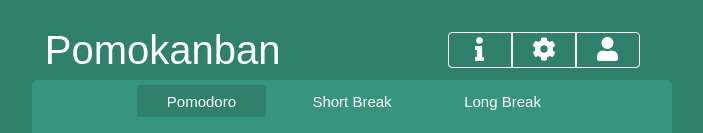
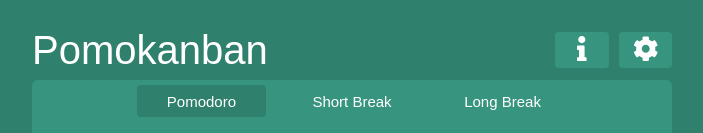
Before and after one commit to nameistao/Pomokanban, a Next.js app: page / in a window 1280 px wide. Shown: the top 133 px of the page, without its empty margins (288-991 px from the left). Built offline with nearby package versions, Linux system fonts and the light colour scheme.

Commit message:
update info and settings buttons

```diff
--- a/components/Header.tsx
+++ b/components/Header.tsx
@@ -4,22 +4,24 @@ import Title from "components/headerComponents/Title";
 import ButtonGroup from "components/headerComponents/ButtonGroup";
 
 const StyledSection = styled.section`
-  width: 60vw;
+  width: 50vw;
   height: 7.5vh;
   margin: 0 auto 0 auto;
   color: #fff;
   display: flex;
+  justify-content: space-between;
 `;
 
 interface IProps {
   setShowModal: Function;
+  colorScheme: Array<string>;
 }
 
-const Header = ({ setShowModal }: IProps) => {
+const Header = ({ setShowModal, colorScheme }: IProps) => {
   return (
     <StyledSection>
       <Title />
-      <ButtonGroup setShowModal={setShowModal} />
+      <ButtonGroup setShowModal={setShowModal} colorScheme={colorScheme} />
     </StyledSection>
   );
 };
--- a/components/headerComponents/ButtonGroup.tsx
+++ b/components/headerComponents/ButtonGroup.tsx
@@ -3,60 +3,72 @@ import Info from "components/icons/Info";
 import Settings from "components/icons/Settings";
 import User from "components/icons/User";
 
-const StyledButtonGroup = styled.div`
+const StyledButtonGroup = styled.div<{ color: string }>`
   height: 60%;
   width: 25%;
   display: flex;
-  align-items: center;
-  margin: auto;
+  margin: auto 0 auto 0;
+  justify-content: flex-end;
 
   button {
-    border: 1px solid #fff;
-    background-color: inherit;
+    border: none;
+    background-color: ${(props) => props.color};
     color: white;
     cursor: pointer;
     width: 33.333%;
     height: 100%;
+    transition: background-color 0.7s ease;
+    margin-left: 10px;
 
     :hover {
       background: #fff;
-      color: black;
+      color: ${(props) => props.color};
     }
   }
 `;
 
 const StyledInfoButton = styled.button`
-  border-top-left-radius: 4px;
-  border-bottom-left-radius: 4px;
+  border-radius: 4px;
 `;
 
-const StyledSettingsButton = styled.button``;
+const StyledSettingsButton = styled.button`
+  border-radius: 4px;
+`;
 
 const StyledAccountButton = styled.button`
-  border-top-right-radius: 4px;
-  border-bottom-right-radius: 4px;
+  border-radius: 4px;
 `;
 
 interface IProps {
   setShowModal: Function;
+  colorScheme: Array<string>;
 }
 
-const ButtonGroup = ({ setShowModal }: IProps) => {
+const ButtonGroup = ({ setShowModal, colorScheme }: IProps) => {
   const buttonHandler = (modalType) => {
     setShowModal(modalType);
   };
 
   return (
-    <StyledButtonGroup>
-      <StyledInfoButton onClick={() => buttonHandler("info")}>
+    <StyledButtonGroup color={colorScheme[1]}>
+      <StyledInfoButton
+        onClick={() => buttonHandler("info")}
+        aria-label="Information"
+      >
         <Info height={"75%"} />
       </StyledInfoButton>
-      <StyledSettingsButton onClick={() => buttonHandler("settings")}>
+      <StyledSettingsButton
+        onClick={() => buttonHandler("settings")}
+        aria-label="Settings"
+      >
         <Settings height={"75%"} />
       </StyledSettingsButton>
-      <StyledAccountButton onClick={() => buttonHandler("user")}>
+      {/* <StyledAccountButton
+        onClick={() => buttonHandler("user")}
+        aria-label="User"
+      >
         <User height={"75%"} />
-      </StyledAccountButton>
+      </StyledAccountButton> */}
     </StyledButtonGroup>
   );
 };
--- a/components/headerComponents/Title.tsx
+++ b/components/headerComponents/Title.tsx
@@ -4,11 +4,10 @@ import styled from "styled-components";
 const StyledTitle = styled.header`
   color: #fff;
   height: 100%;
-  width: 50%;
+  width: auto;
   display: flex;
   align-items: center;
   font-size: 40px;
-  padding-left: 10%;
   text-align: center;
 
   a {
--- a/pages/index.tsx
+++ b/pages/index.tsx
@@ -123,7 +123,7 @@ const Home: NextPage = () => {
       </Head>
       <StyledMain color={colorScheme[0]}>
         <LoadingBar progress={progress} />
-        <Header setShowModal={setShowModal} />
+        <Header setShowModal={setShowModal} colorScheme={colorScheme} />
         {showModal === "info" && (
           <InfoModal color={colorScheme} setShowModal={setShowModal} />
         )}
```
